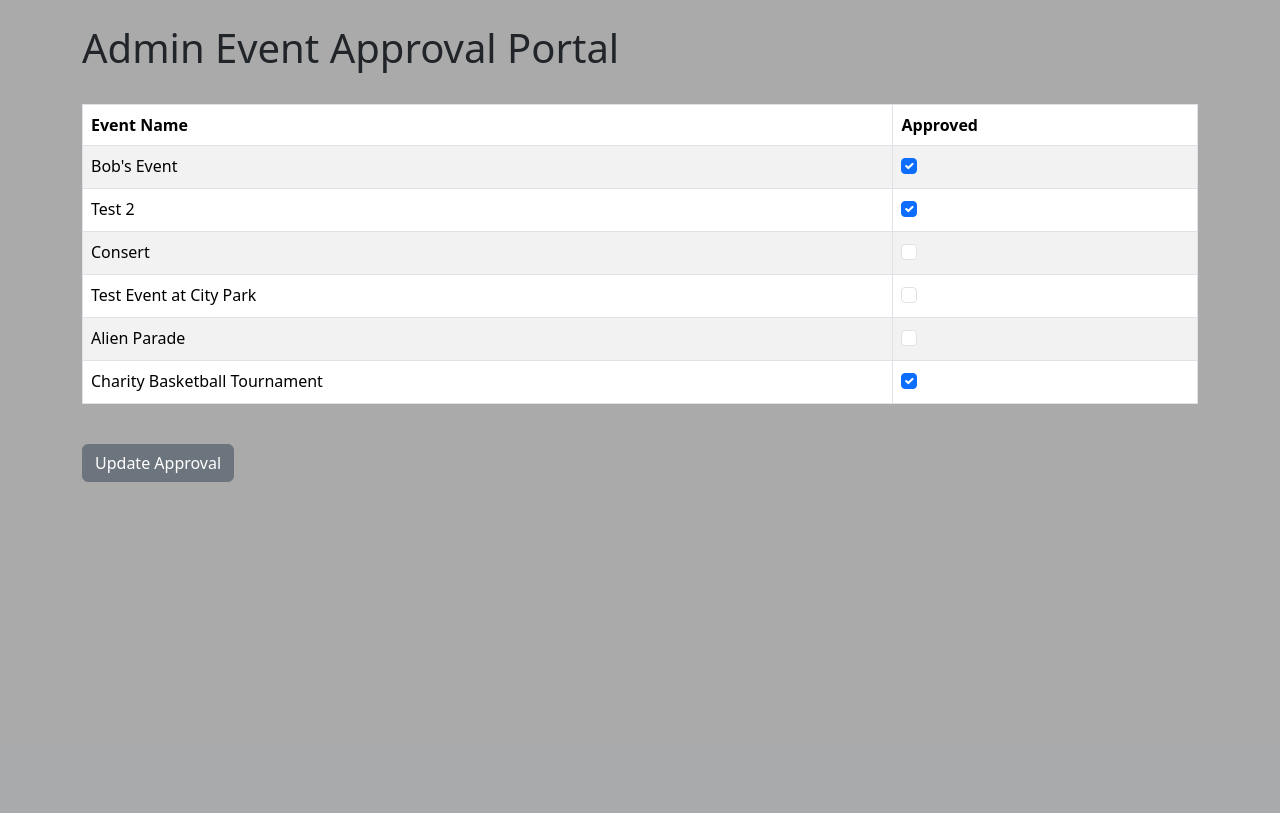
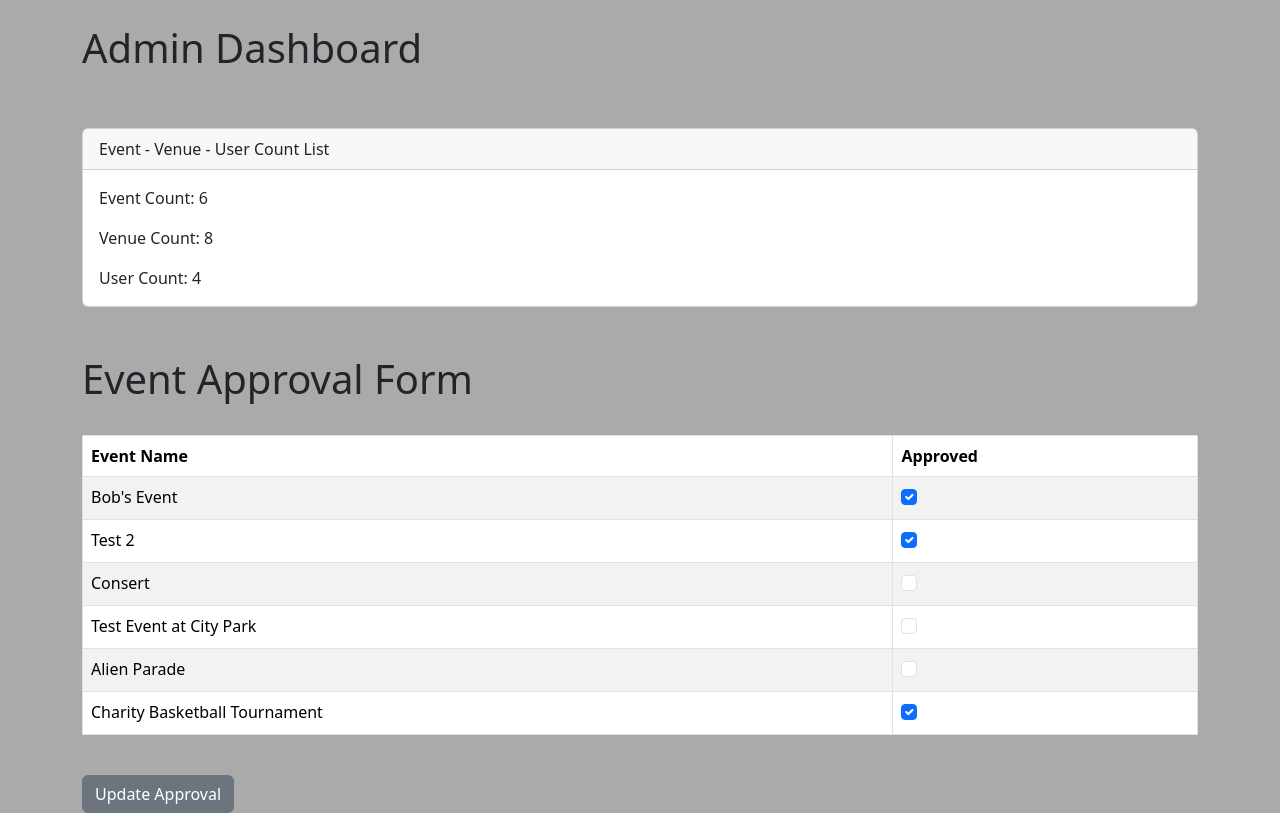
Before and after one commit to tharnob/django_practice_wednesdays, a Django app: page /admin_approval/ in a window 1280 px wide. Shown: the part 56-869 px from the top of the page. Before the commit the page ends 538 px from the top, so only its background shows below. Run offline with Django 5.2, Linux system fonts and the light colour scheme; a user stored in the database is signed in; data comes from the database, SQL or seed files in the repository; both versions use the stored data as it was after the commit.

Commit message:
Count the number of events, venues and users

```diff
--- a/myclub_website/events/templates/admin_approval.html
+++ b/myclub_website/events/templates/admin_approval.html
@@ -7,11 +7,29 @@
 
 {% block content %}
 
-<h1>Admin Event Approval Portal</h1>
+<h1>Admin Dashboard</h1>
+<br>
 <br>
 <form action="" method="POST">
     {% csrf_token %}
 
+
+<div class="card">
+    <div class="card-header">
+      Event - Venue - User Count List
+    </div>
+    <div class="card-body">
+      <p class="card-text">Event Count: {{ event_count }}</p>
+      <p class="card-text">Venue Count: {{ venue_count }}</p>
+      <p class="card-text">User Count: {{ user_count }}</p>
+    </div>
+  </div>
+
+
+
+<br><br>
+<h1>Event Approval Form</h1>
+<br>
 <table class="table table-striped table-hover table-bordered">
     <thead>
         <tr>
--- a/myclub_website/events/views.py
+++ b/myclub_website/events/views.py
@@ -24,10 +24,19 @@ from django.core.paginator import Paginator
 
 # Create your views here.
 
+
 def admin_approval(request):
+    # Get Counts
+    event_count = Event.objects.all().count()
+    venue_count = Venue.objects.all().count()
+    user_count = User.objects.all().count()
+
     event_list = Event.objects.all().order_by("-event_date")
     context = {
         "event_list" : event_list,
+        "event_count" : event_count,
+        "venue_count" : venue_count,
+        "user_count" : user_count,
     }
     if request.user.is_superuser:
         if request.method == "POST":
```
Also changed, not shown: myclub_website/db.sqlite3.
